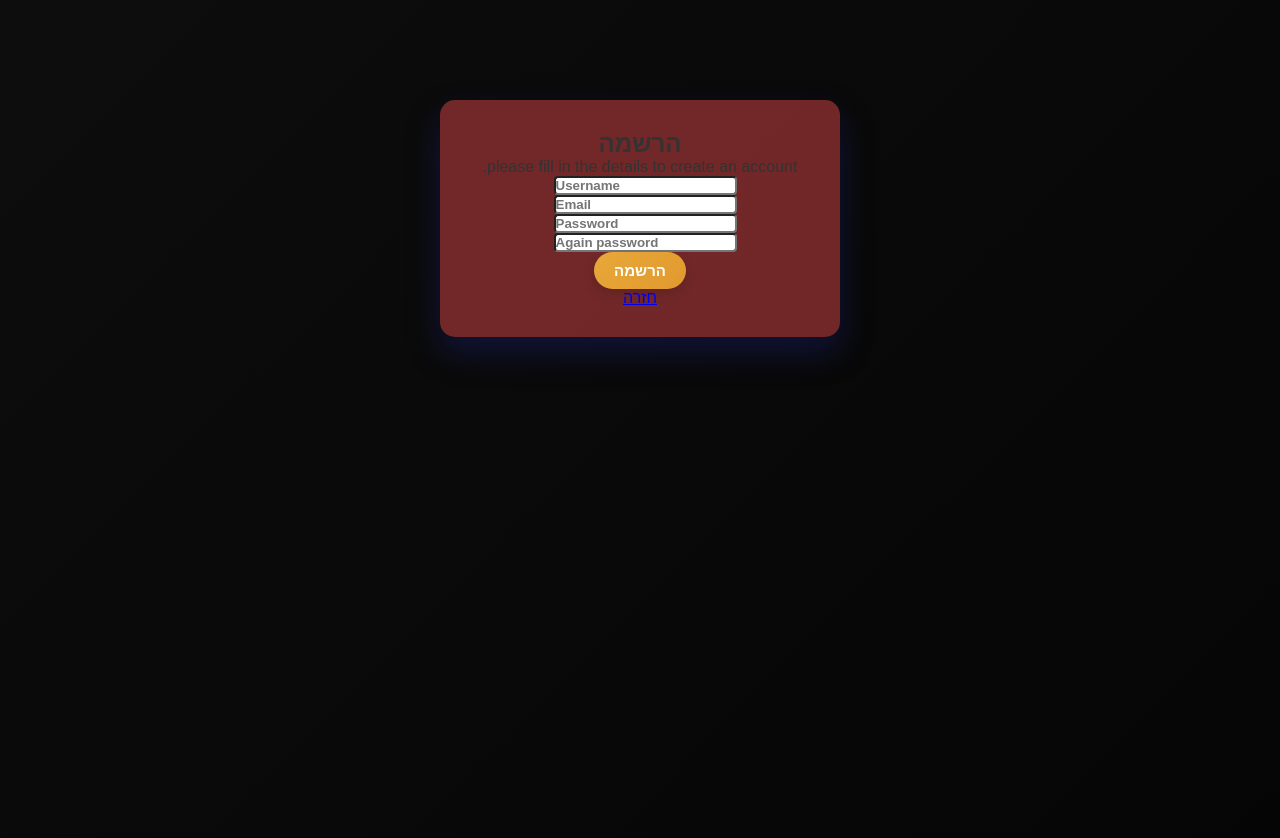
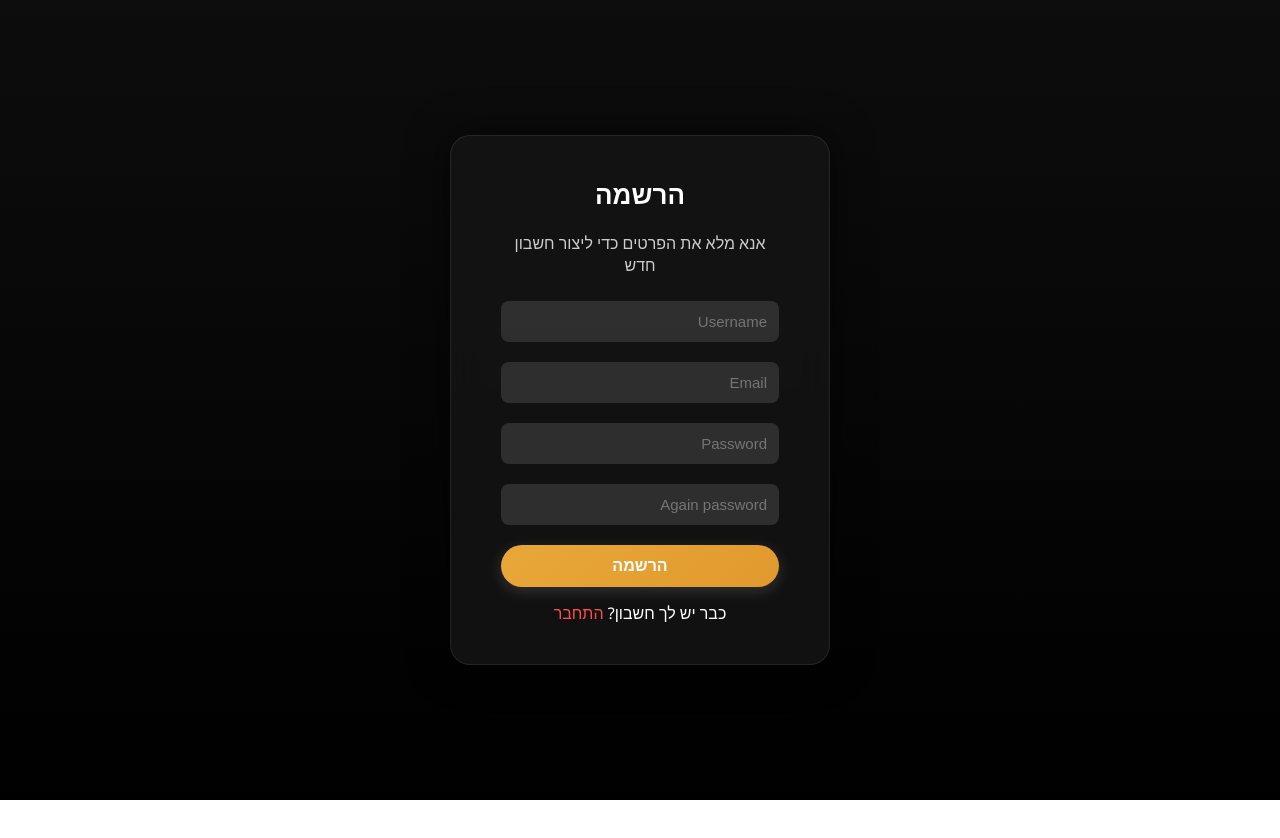
Before and after one commit to amitmoradov1/Movie_Web, a React (Create React App) app: page /signup in a window 1280 px wide. Shown: the top 838 px of the page. After the commit the page ends 800 px from the top, so only its background shows below. Built offline with nearby package versions, Linux system fonts and the light colour scheme; no server answers.

Commit message:
edit the CSS of login and singup and create login.module.css

```diff
--- a/src/components/Avater.jsx
+++ b/src/components/Avater.jsx
@@ -1,7 +1,7 @@
 // THIS COMMENT IS NOT USED BY THE CODE. I TOOKE FROM THE INTERNET
 
 import React from 'react'
-import '../styles/Avatar.Module.css';
+import '../styles/Avatar.module.css';
 export default function Avatar(props) {
   return (
     <div className="profile-item">
--- a/src/pages/Loggin.jsx
+++ b/src/pages/Loggin.jsx
@@ -1,6 +1,6 @@
 import React, { useState, useContext } from 'react'
-import '../styles/App.css'
 import { Link,useNavigate } from 'react-router-dom';
+import style from '../styles/login.module.css';
 import { UserContext } from '../context/UserContext';
 //import usersData from '../data/Users.json';
 
@@ -45,20 +45,39 @@ export default function Loggin(props) {
     }
 
   return (
-    <div className='login-container center'>
-        <h2 className='card-title '>התחברות</h2>
-        <input className='info-label' type="text" placeholder='Enter name' value={name} onChange={(e) => setName(e.target.value)} />
-        <br />
-        <input className='info-label' type="password" placeholder='Enter password' value={password} onChange={(e) => setPassword(e.target.value)} />
-        <br />
-        <button className="login-btn" onClick={checkLogin}>התחבר</button>
+    <div className={style['login-page']}>
+      <div className={style['login-container']}>
+        <h2 className={style['card-title']}>התחברות</h2>
 
-        <div className="mt-8 text-center">
-              <p className="text-white/60 text-sm">
-               עדיין אין לך חשבון?{" "}
-          <Link to="/signup">צור חשבון</Link>
-              </p>
-            </div>
+        <input
+          className={style['login-input']}
+          type="text"
+          placeholder="Enter name"
+          value={name}
+          onChange={(e) => setName(e.target.value)}
+        />
+
+        <input
+          className={style['login-input']}
+          type="password"
+          placeholder="Enter password"
+          value={password}
+          onChange={(e) => setPassword(e.target.value)}
+        />
+
+        <button className={style['login-btn']} onClick={checkLogin}>
+          התחבר
+        </button>
+
+        <div className={style['login-footer']}>
+          <p>
+            עדיין אין לך חשבון?{" "}
+            <Link to="/signup" className={style['signup-link']}>
+              צור חשבון
+            </Link>
+          </p>
+        </div>
+      </div>
     </div>
-  )
+  );
 }
--- a/src/pages/Signup.jsx
+++ b/src/pages/Signup.jsx
@@ -1,6 +1,6 @@
 import React, { createRef } from 'react'
 import { Link, useNavigate } from 'react-router-dom';
-import '../styles/App.css'
+import style from '../styles/login.module.css';
 import { useState } from 'react';
 
 export default function Signup() {
@@ -94,33 +94,59 @@ export default function Signup() {
     }
 
   return (
-    <div className='login-container center'>
-        <h2 >הרשמה</h2>
-        <p>please fill in the details to create an account.</p>
-          {showSuccessMessage && (
-            <div className="success-popup">
-              {successMessage}
+    <div className={style['login-page']}>
+      <div className={style['login-container']}>
+        <h2 className={style['card-title']}>הרשמה</h2>
+        <p style={{ color: '#ccc', marginBottom: '15px' }}>
+          אנא מלא את הפרטים כדי ליצור חשבון חדש
+        </p>
 
-            </div> )}
+        {showSuccessMessage && (
+          <div className="success-popup">{successMessage}</div>
+        )}
 
-                {showErrorMessage && (
-            <div className="error-popup">
-              {errorMessage}
+        {showErrorMessage && (
+          <div className="error-popup">{errorMessage}</div>
+        )}
 
-            </div> )}
-        <input ref={usernameRef} className='info-label' type="text" placeholder="Username" />
-        <div>
-          <input ref={email} type='email' className='info-label' placeholder='Email' />
+        <input
+          ref={usernameRef}
+          className={style['login-input']}
+          type="text"
+          placeholder="Username"
+        />
+        <input
+          ref={email}
+          className={style['login-input']}
+          type="email"
+          placeholder="Email"
+        />
+        <input
+          ref={passwordRef}
+          className={style['login-input']}
+          type="password"
+          placeholder="Password"
+        />
+        <input
+          ref={againPasswordRef}
+          className={style['login-input']}
+          type="password"
+          placeholder="Again password"
+        />
+
+        <button className={style['login-btn']} onClick={checkDetails}>
+          הרשמה
+        </button>
+
+        <div className={style['login-footer']}>
+          <p>
+            כבר יש לך חשבון?{' '}
+            <Link to="/" className={style['signup-link']}>
+              התחבר
+            </Link>
+          </p>
         </div>
-        <div>
-        <input ref={passwordRef} className='info-label' type="password" placeholder="Password" />
-        </div>
-        <div>
-        <input ref={againPasswordRef} className='info-label' type="password" placeholder="Again password" />
-        </div>
-        <button className="login-btn" onClick={() => createUser()}>הרשמה</button>
-        <Link  to="/">חזרה</Link>
-
+      </div>
     </div>
-  )
+  );
 }
--- a/src/styles/App.css
+++ b/src/styles/App.css
@@ -416,7 +416,7 @@ profile-popup button.exit {
 }
 
 
-.login-btn {
+/* .login-btn {
   background: linear-gradient(135deg, #e8a839, #e1992e);
   color: #fff;
   font-size: 15px;
@@ -452,7 +452,7 @@ profile-popup button.exit {
   background: rgba(120, 42, 42, 0.95);
   border-radius: 15px;
   box-shadow: 0 15px 32px rgba(31, 38, 135, 0.37);
-}
+} */
 
 .success-popup {
   position: fixed;           /* יושב מעל כל המסך */
--- /dev/null
+++ b/src/styles/login.module.css
@@ -0,0 +1,96 @@
+/* ====== LOGIN PAGE STYLE ====== */
+
+.login-page {
+  min-height: 100vh;
+  background: linear-gradient(180deg, #0d0d0d 0%, #000 100%);
+  display: flex;
+  justify-content: center;
+  align-items: center;
+  font-family: "Segoe UI", sans-serif;
+}
+
+.login-container {
+  background: rgba(20, 20, 20, 0.85);
+  backdrop-filter: blur(20px);
+  border: 1px solid rgba(255, 255, 255, 0.08);
+  box-shadow: 0 0 40px rgba(0, 0, 0, 0.6);
+  border-radius: 20px;
+  padding: 40px 50px;
+  width: 380px;
+  text-align: center;
+  color: white;
+  animation: fadeIn 0.5s ease;
+}
+
+.login-container h2 {
+  color: white;
+  font-size: 26px;
+  font-weight: 600;
+  margin-bottom: 20px;
+}
+
+.login-container input {
+  width: 100%;
+  padding: 12px;
+  border-radius: 8px;
+  border: none;
+  margin: 10px 0;
+  background: rgba(255, 255, 255, 0.12);
+  color: white;
+  font-size: 15px;
+  outline: none;
+  transition: 0.3s;
+}
+
+.login-container input:focus {
+  background: rgba(255, 255, 255, 0.18);
+  box-shadow: 0 0 0 2px #e8a839;
+}
+
+.login-btn {
+  background: linear-gradient(135deg, #e8a839, #e1992e);
+  color: #fff;
+  font-size: 16px;
+  font-weight: bold;
+  padding: 12px;
+  border: none;
+  border-radius: 30px;
+  cursor: pointer;
+  box-shadow: 0 4px 15px rgba(255, 255, 255, 0.15);
+  transition: all 0.3s ease;
+  width: 100%;
+  margin-top: 10px;
+}
+
+.login-btn:hover {
+  background: linear-gradient(135deg, #f3b64c, #ec9a3d);
+  transform: scale(1.03);
+  box-shadow: 0 8px 20px rgba(255, 200, 100, 0.3);
+}
+
+.login-btn:active {
+  transform: translateY(1px);
+}
+
+.login-container a {
+  color: #ff4d4d;
+  text-decoration: none;
+  font-weight: 500;
+  margin-top: 15px;
+  display: inline-block;
+}
+
+.login-container a:hover {
+  text-decoration: underline;
+}
+
+@keyframes fadeIn {
+  from {
+    opacity: 0;
+    transform: translateY(-15px);
+  }
+  to {
+    opacity: 1;
+    transform: translateY(0);
+  }
+}
```
